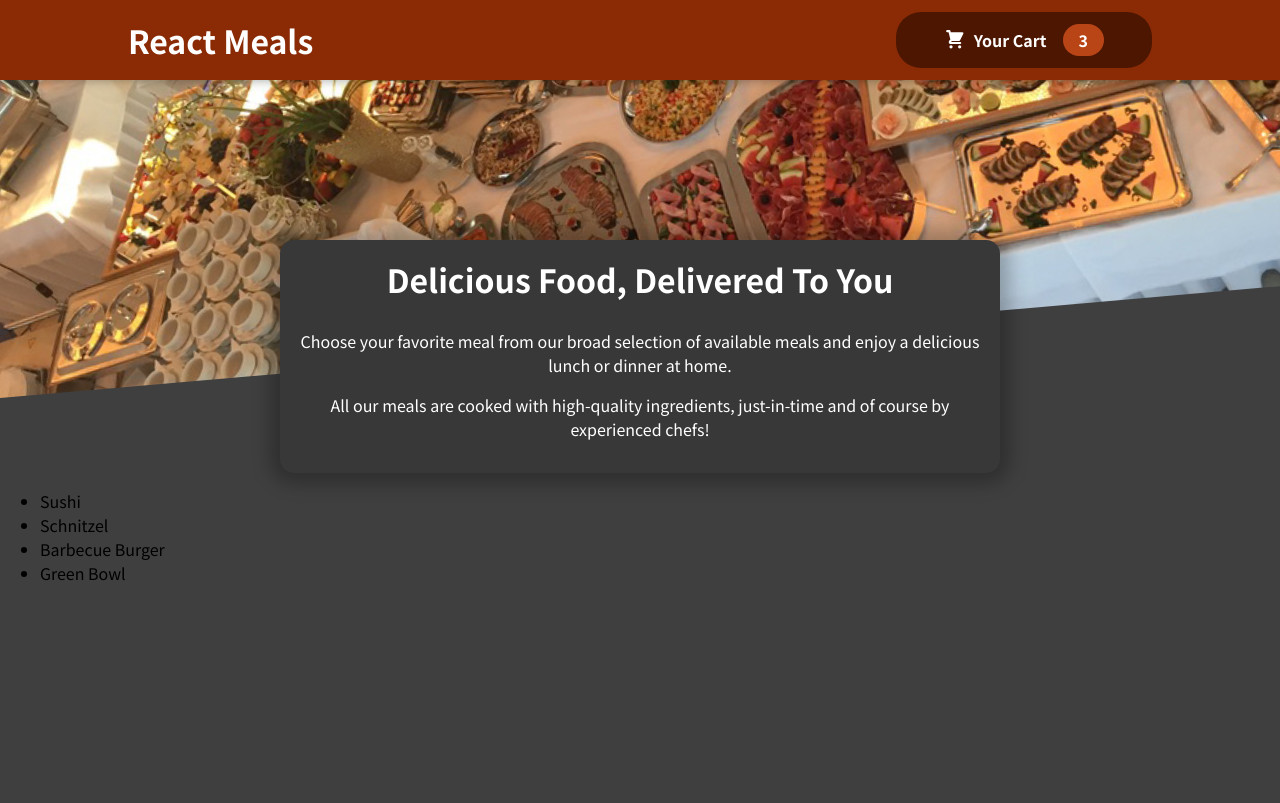
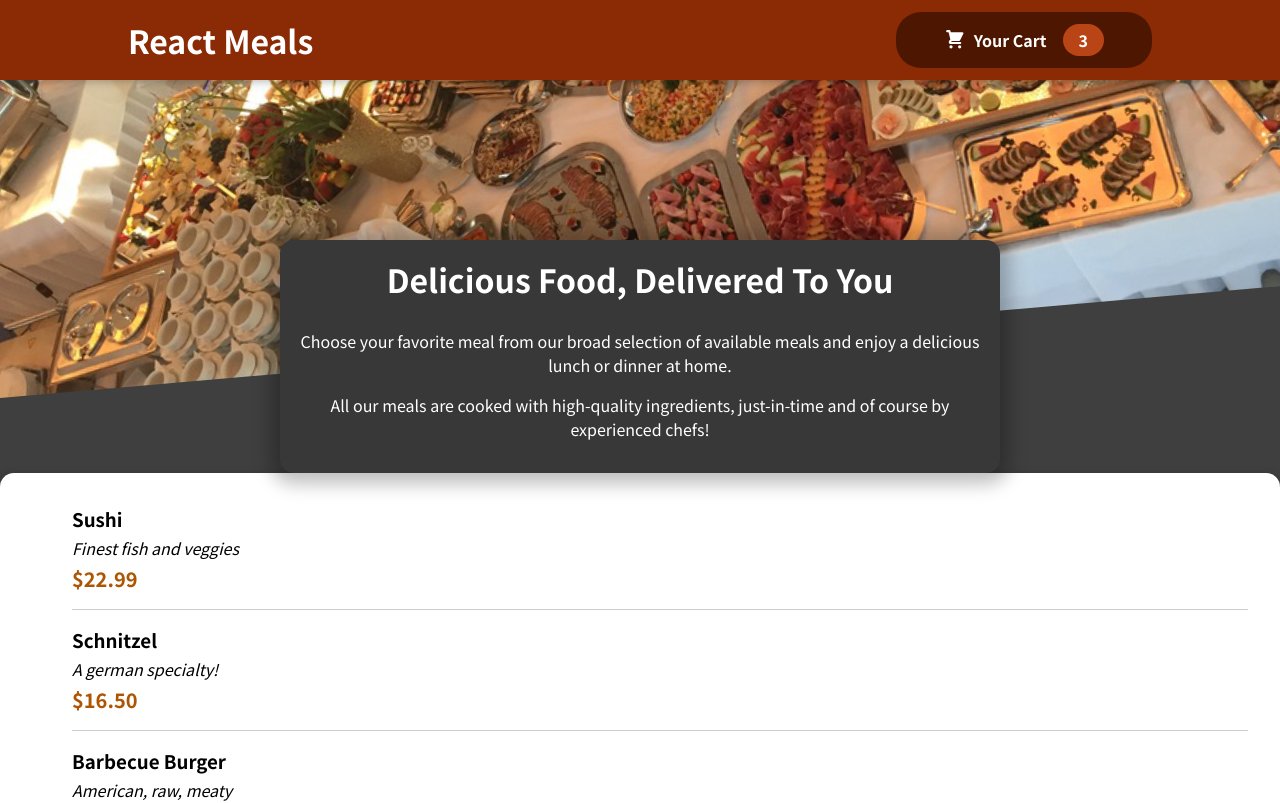
Before and after one commit to ReneMercadel/Food-Order-App, a React (Create React App) app: page / in a window 1280 px wide. Shown: the top 803 px of the page. Built offline with nearby package versions, Linux system fonts and the light colour scheme.

Commit message:
Implemented Lecture Versions of Template Card Component and Meal List & Item Components

```diff
--- a/src/components/Meals/AvailableMeals.js
+++ b/src/components/Meals/AvailableMeals.js
@@ -1,4 +1,7 @@
 import React from 'react';
+
+import Card from '../UI/Card';
+import MealItem from './MealItem/MealItem';
 
 import classes from './AvailableMeals.module.css';
 
@@ -30,11 +33,20 @@
 ];
 
 const AvailableMeals = () => {
-  const mealsList = DUMMY_MEALS.map((meal) => <li>{meal.name}</li>);
+  const mealsList = DUMMY_MEALS.map((meal) => (
+    <MealItem
+      key={meal.id}
+      name={meal.name}
+      price={meal.price}
+      description={meal.description}
+    />
+  ));
 
   return (
     <section>
-      <ul>{mealsList}</ul>
+      <Card>
+        <ul>{mealsList}</ul>
+      </Card>
     </section>
   );
 };
--- /dev/null
+++ b/src/components/Meals/MealItem/MealItem.js
@@ -0,0 +1,20 @@
+import React from 'react';
+
+import classes from './MealItem.module.css';
+
+const MealItem = (props) => {
+  const price = `$${props.price.toFixed(2)}`;
+
+  return (
+    <li className={classes.meal}>
+      <div>
+        <h3>{props.name}</h3>
+        <div className={classes.description}>{props.description}</div>
+        <div className={classes.price}>{price}</div>
+      </div>
+      <div></div>
+    </li>
+  );
+};
+
+export default MealItem;
--- /dev/null
+++ b/src/components/Meals/MealItem/MealItem.module.css
@@ -0,0 +1,22 @@
+.meal {
+  display: flex;
+  justify-content: space-between;
+  margin: 1rem;
+  padding-bottom: 1rem;
+  border-bottom: 1px solid #ccc;
+}
+
+.meal h3 {
+  margin: 0 0 0.25rem 0;
+}
+
+.description {
+  font-style: italic;
+}
+
+.price {
+  margin-top: 0.25rem;
+  font-weight: bold;
+  color: #ad5502;
+  font-size: 1.25rem;
+}
--- /dev/null
+++ b/src/components/UI/Card.js
@@ -0,0 +1,9 @@
+import React from 'react';
+
+import classes from './Card.module.css';
+
+const Card = (props) => {
+  return <div className={classes.card}>{props.children}</div>;
+};
+
+export default Card;
--- /dev/null
+++ b/src/components/UI/Card.module.css
@@ -0,0 +1,6 @@
+.card {
+  padding: 1rem;
+  box-shadow: 0 2px 8px rgba(0, 0, 0, 0.25);
+  border-radius: 14px;
+  background-color: white;
+}
```
Also changed, not shown: src/components/Meals/MealItem/MealItemForm.js (added).
